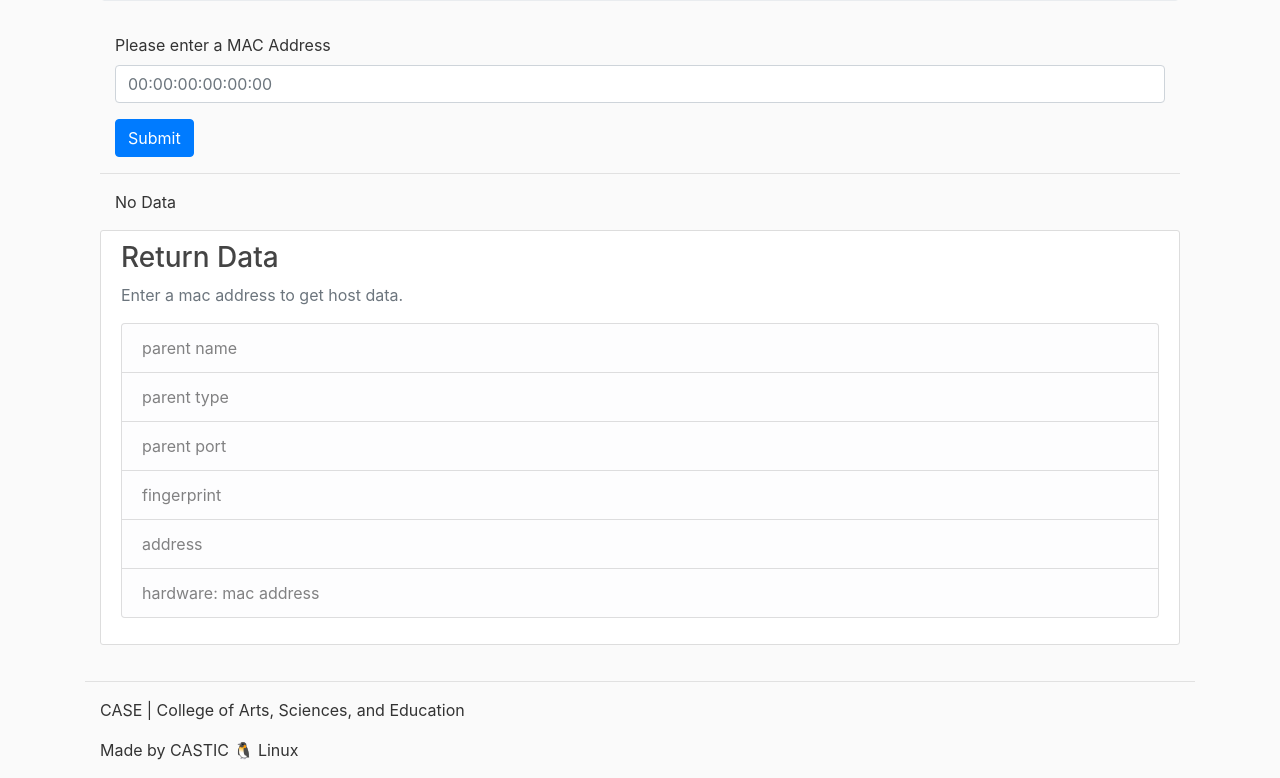
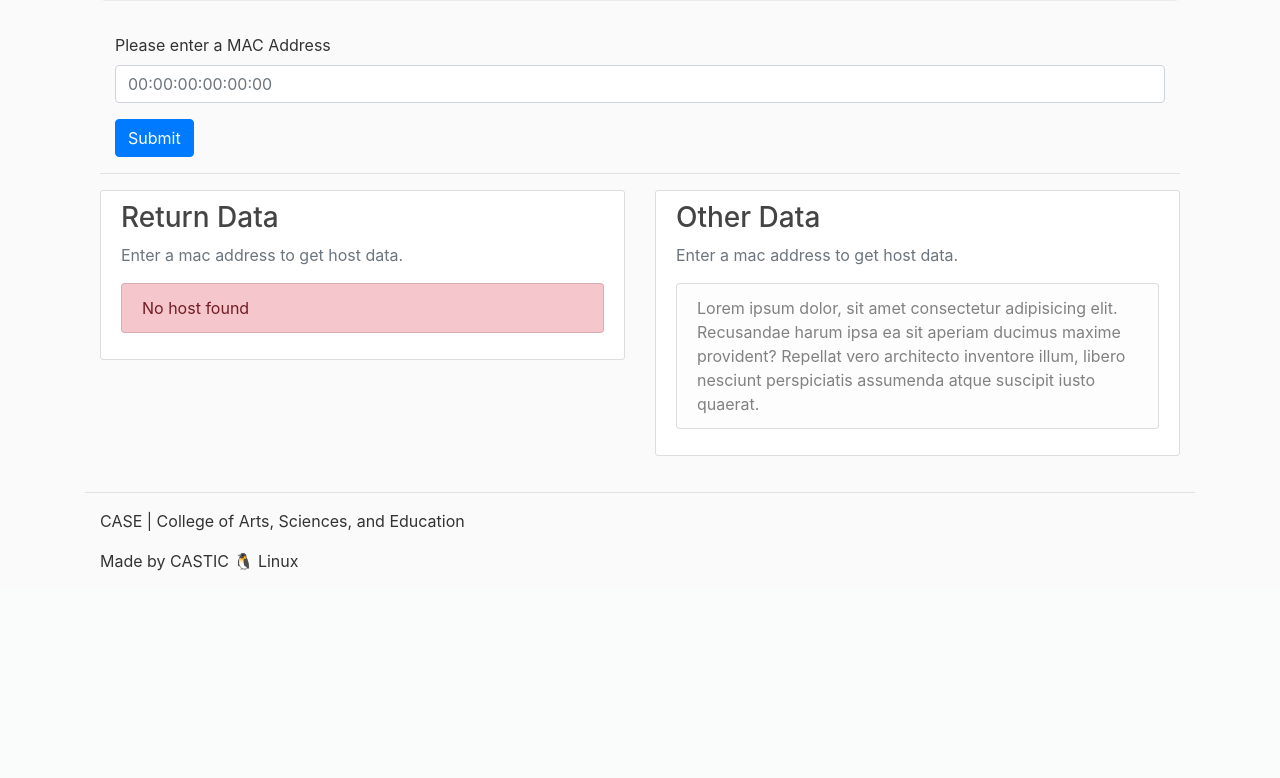
Before and after one commit to josephsmartinez/NetworkingApp, a Flask app: page /entermac in a window 1280 px wide. Shown: the part 376-1154 px from the top of the page. After the commit the page ends 947 px from the top, so only its background shows below. Run offline with Flask 2, Linux system fonts and the light colour scheme; a user stored in the database is signed in; some libraries are stand-ins or nearby versions.

Commit message:
log data, loader css, ping, nslookup, layout changes

```diff
--- /dev/null
+++ b/file.txt
@@ -0,0 +1 @@
+47.36.100.10.in-addr.arpa	name = crankyallen.ad.fiu.edu.
--- a/linux_app/routes.py
+++ b/linux_app/routes.py
@@ -2,7 +2,7 @@ from flask import render_template, request, url_for, redirect, flash
 from linux_app import app, db, bcrypt
 from linux_app.models import User, Host
 from linux_app.forms import RegistrationForm, LoginForm
-from linux_app.netapi import get_host
+from linux_app.netapi import get_host, get_host, ping_host
 from linux_app.fileio import FileIO
 from flask_login import login_user, current_user, login_required, logout_user
 
@@ -54,16 +54,19 @@ def entermac():
     if macaddr != None:
       # Parse host information
       host = get_host(macaddr)
-      print(host)
-      for k, v in host.items():
-        if isinstance(v, dict):
-          for k1, v1 in v.items():
-            print(k1, v1)
-        else:
-          print(k, v)
+      FileIO.log(str(host))
+
+      if host['status'] != 404:
+        pingable = ping_host(host['device']['address'])
+        # hostname = get_host(host['device']['address'])  FIXME
+        FileIO.log(host['device']['address'])
+        FileIO.log(str(pingable))
+        return render_template('entermac.html', host=host, pingable=pingable)
+
       return render_template('entermac.html', host=host)
     else:
       host = ""
+      flash('Nothing entered', 'danger')
       return render_template('entermac.html', host=host)
 
   return render_template('entermac.html')
--- /dev/null
+++ b/linux_app/static/loader.css
@@ -0,0 +1,24 @@
+.lds-dual-ring {
+  display: inline-block;
+  width: 64px;
+  height: 64px;
+}
+.lds-dual-ring:after {
+  content: " ";
+  display: block;
+  width: 46px;
+  height: 46px;
+  margin: 1px;
+  border-radius: 50%;
+  border: 5px solid #fcf;
+  border-color: #fcf transparent #fcf transparent;
+  animation: lds-dual-ring 1.2s linear infinite;
+}
+@keyframes lds-dual-ring {
+  0% {
+    transform: rotate(0deg);
+  }
+  100% {
+    transform: rotate(360deg);
+  }
+}
--- a/linux_app/templates/entermac.html
+++ b/linux_app/templates/entermac.html
@@ -1,7 +1,7 @@
 {% extends "layout.html" %}
 {% block content %}
 
- <!--Start of Header-->
+  <!-- Main Content Block --> <!--Start of Header-->
   <div class="jumbotron ">
     <div class="container">
       <h1>FIU Networking API | CASTIC</h1>
@@ -19,41 +19,54 @@
     <form method="post">
       <div class="form-group">
         <label for="exampleInputEmail1">Please enter a MAC Address</label>
-        <input type="text" class="form-control" id="macaddr" name="macaddr" aria-describedby="emailHelp" placeholder="00:00:00:00:00:00">
+        <input type="text" class="form-control" id="macaddr" name="macaddr" aria-describedby="macaddr" placeholder="00:00:00:00:00:00">
       </div>
       <button type="submit" class="btn btn-primary">Submit</button>
     </form>
   </div>
+
+  <!-- Loader -->
+  <!-- <div class="lds-dual-ring"></div> -->
+
   <!-- End Input Section -->
 
   <hr>
-  <div class="container">
 
-    <div class="">
-      {%if host %}
-      {% for k, v in host.items() %}
-      <p>Key: {{k}} Value: {{v}} </p>
-      {% endfor %}
-      {% else %}
-      <p>No Data</p>
-      {% endif %}
-    </div>
-  </div>
   <div class="row">
-      <div class="col-md-12">
+      <div class="col-sm-6">
         <div class="content-section">
           <h3>Return Data</h3>
           <p class='text-muted'>Enter a mac address to get host data.
             <ul class="list-group">
-              <li class="list-group-item list-group-item-light">parent name</li>
-              <li class="list-group-item list-group-item-light">parent type</li>
-              <li class="list-group-item list-group-item-light">parent port</li>
-              <li class="list-group-item list-group-item-light">fingerprint</li>
-              <li class="list-group-item list-group-item-light">address</li>
-              <li class="list-group-item list-group-item-light">hardware: mac address</li>
+              {% if host and host['status'] != 404  %}
+               {% if pingable %}
+                 <li class="list-group-item list-group-item-success">Host is up!</li>
+               {% endif %}
+                <li class="list-group-item list-group-item-light">parent name: {{ host['device']['parent_name'] }}</li>
+                <li class="list-group-item list-group-item-light">parent port:  {{ host['device']['parent_type'] }}</li>
+                <li class="list-group-item list-group-item-light">fingerprint:  {{ host['device']['parent_port'] }}</li>
+                <li class="list-group-item list-group-item-light">address:  {{ host['device']['address'] }}</li>
+                <li class="list-group-item list-group-item-light">hardware:  {{ host['device']['hardware'] }}</li>
+                <li class="list-group-item list-group-item-light">hardware:  {{ host['device']['fingerprint'] }}</li>
+              {% else %}
+                <li class="list-group-item list-group-item-danger">No host found</li>
+              {% endif %}
             </ul>
           </p>
         </div>
       </div>
+      <div class="col-sm-6">
+          <div class="content-section">
+            <h3>Other Data</h3>
+            <p class='text-muted'>Enter a mac address to get host data.
+              <ul class="list-group">
+
+                  <li class="list-group-item list-group-item-light">Lorem ipsum dolor, sit amet consectetur adipisicing elit. Recusandae harum ipsa ea sit aperiam ducimus maxime provident? Repellat vero architecto inventore illum, libero nesciunt perspiciatis assumenda atque suscipit iusto quaerat.</li>
+
+
+              </ul>
+            </p>
+          </div>
+        </div>
     </div>
 {% endblock content %}
--- a/linux_app/templates/layout.html
+++ b/linux_app/templates/layout.html
@@ -7,13 +7,13 @@
 
     <!-- Bootstrap CSS -->
     <link rel="stylesheet" href="https://maxcdn.bootstrapcdn.com/bootstrap/4.0.0/css/bootstrap.min.css" integrity="sha384-Gn5384xqQ1aoWXA+058RXPxPg6fy4IWvTNh0E263XmFcJlSAwiGgFAW/dAiS6JXm" crossorigin="anonymous">
-
     <link rel="stylesheet" type="text/css" href="{{ url_for('static', filename='main.css') }}">
+    <link rel="stylesheet" type="text/css" href="{{ url_for('static', filename='loader.css') }}">
 
   {% if title %}
     <title>{{ title }}</title>
   {% else %}
-    <title>CASTIC Networking API</title>
+    <title>CASTIC Linux</title>
   {% endif %}
 </head>
 <body>
```
Also changed, not shown: linux_app/netapi.py (+58 -7 lines), 1 other file.
